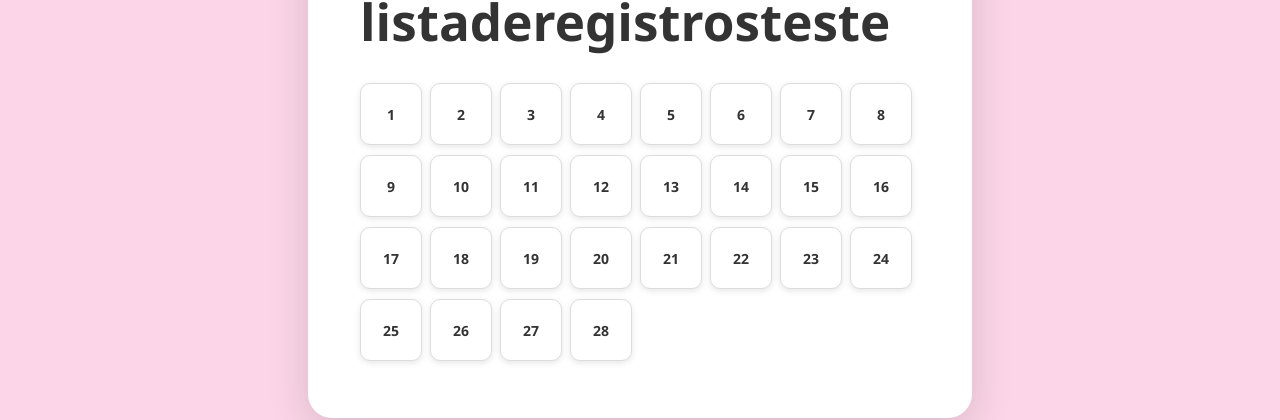
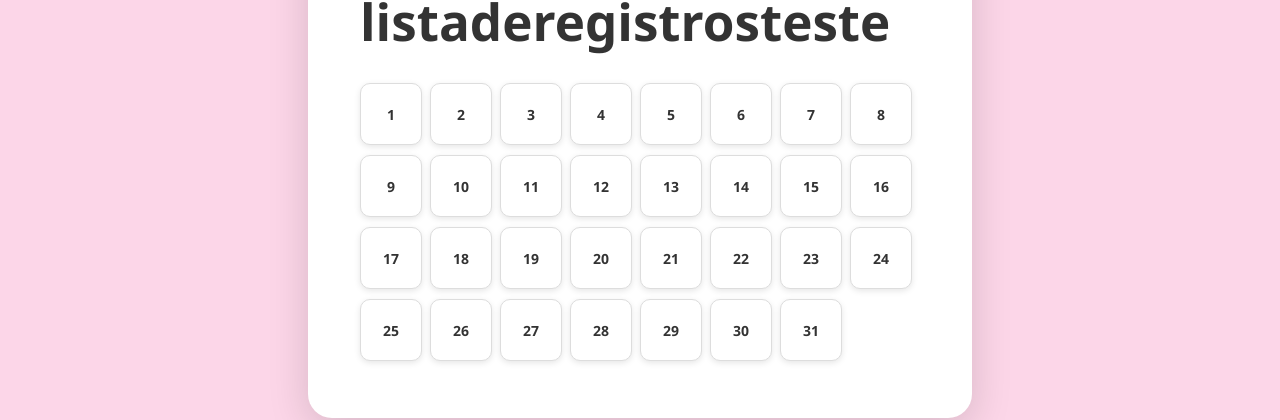
Before and after one commit to Leozinhoc592/climood, a React (Vite) app: page / in a window 1280 px wide. Both pictures are taken after a click on the button "Enviar". Shown: the part 210-630 px from the top of the page. Built offline with nearby package versions, Linux system fonts and the light colour scheme; no server answers.

Commit message:
Dia do mes dinamico

```diff
--- a/src/components/ListaRegistros.jsx
+++ b/src/components/ListaRegistros.jsx
@@ -6,13 +6,14 @@ const ListaRegistros = () => {
   const dataAtual = new Date();
   const mesAtual = dataAtual.getMonth();
   const anoAtual = dataAtual.getFullYear();
+  const ultimoDiaMes = new Date(anoAtual, mesAtual + 1, 0).getDate();
 
   return (
     <>
     <div className="BlocoMes">
   <h1>listaderegistrosteste</h1>
   <div className="dias-container">
-    {Array.from({ length: 28 }).map((_, i) => (
+    {Array.from({ length: ultimoDiaMes }).map((_, i) => (
       <BlocoDia key={i}>{i + 1}</BlocoDia>
     ))}
   </div>
```
